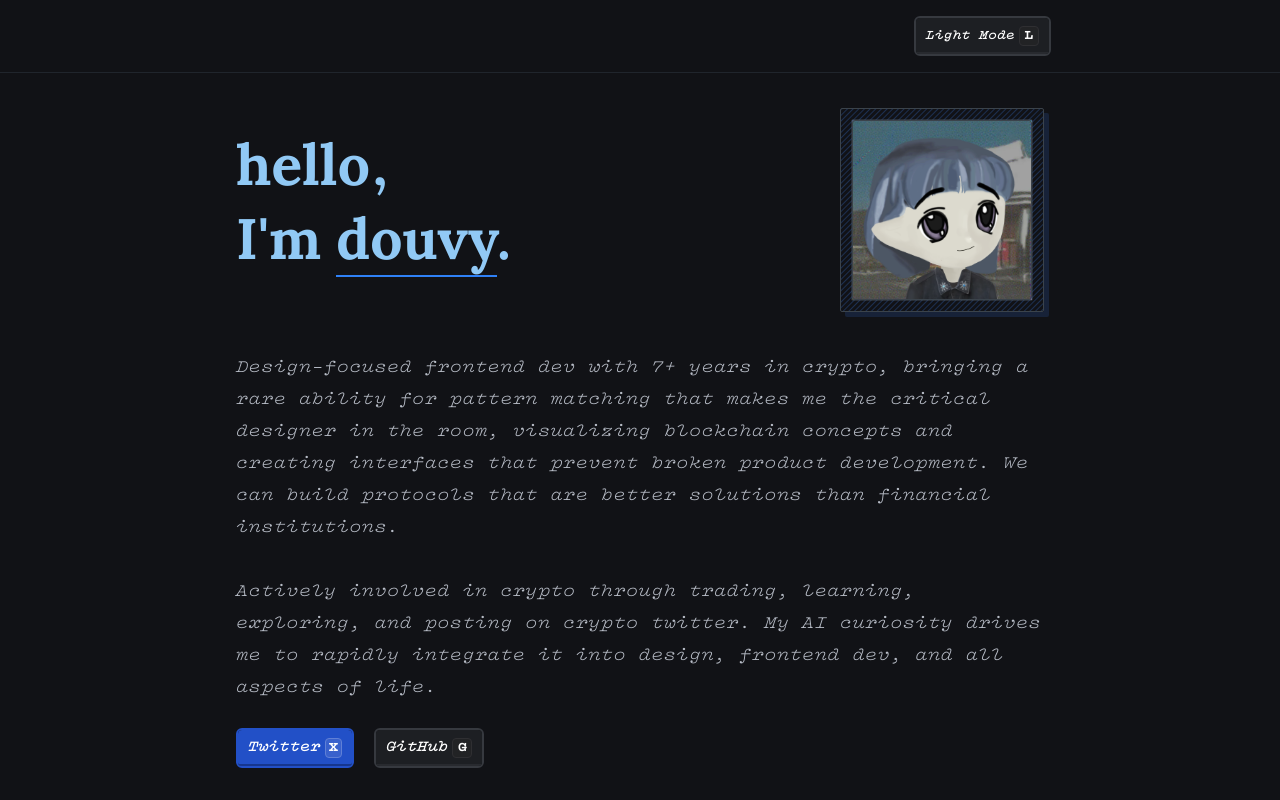
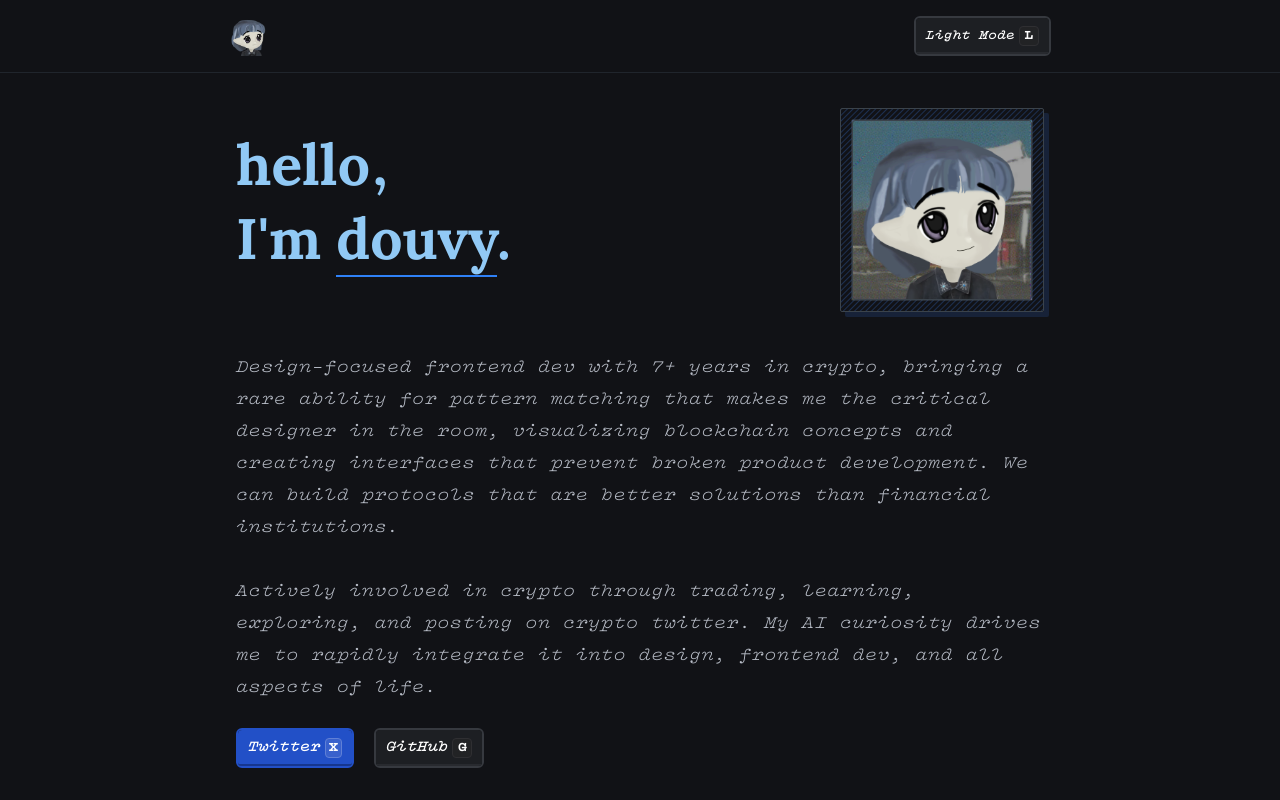
Before and after one commit to douvy/douvy, a Next.js app: page / in a window 1280 px wide. Shown: the top 800 px of the page. Built offline with nearby package versions, Linux system fonts and the light colour scheme.

Commit message:
Add animated milady to header with blinking

```diff
--- a/src/components/Header.tsx
+++ b/src/components/Header.tsx
@@ -1,8 +1,9 @@
-import React, { useEffect } from 'react';
+import React, { useEffect, useState } from 'react';
 import { useTheme } from '@/contexts/ThemeContext';
 
 export default function Header(): React.ReactElement {
   const { theme, toggleTheme } = useTheme();
+  const [isBlinking, setIsBlinking] = useState(false);
 
   useEffect(() => {
     const handleKeyDown = (event: KeyboardEvent): void => {
@@ -25,6 +26,31 @@ export default function Header(): React.ReactElement {
     };
   }, [toggleTheme]);
 
+  useEffect(() => {
+    let blinkInterval: NodeJS.Timeout;
+
+    // First blink to sync with ProfilePicture
+    const initialBlink = setTimeout(() => {
+      setIsBlinking(true);
+      setTimeout(() => {
+        setIsBlinking(false);
+
+        // Start interval AFTER first blink completes
+        blinkInterval = setInterval(() => {
+          setIsBlinking(true);
+          setTimeout(() => {
+            setIsBlinking(false);
+          }, 150);
+        }, 3500);
+      }, 150);
+    }, 2000);
+
+    return () => {
+      clearTimeout(initialBlink);
+      if (blinkInterval) clearInterval(blinkInterval);
+    };
+  }, []);
+
   return (
     <header
       className={`fixed top-0 left-0 right-0 z-50 transition-colors duration-300 ease-in-out border-b ${
@@ -35,7 +61,20 @@ export default function Header(): React.ReactElement {
     >
       <div className="flex justify-center py-4">
         <div className="w-full md:w-10/12 lg:w-8/12 px-4">
-          <div className="flex justify-end mr-[8px] sm:mr-0">
+          <div className="flex justify-between items-center mr-[8px] sm:mr-0">
+            <a
+              href="/"
+              className="flex items-center transition-opacity duration-200 ease-in-out hover:opacity-75"
+              aria-label="douvy - Home"
+            >
+              <img
+                src={isBlinking ? "/img/milady-blink.png" : "/img/milady-no-bg.png"}
+                alt="douvy logo"
+                className="h-8 w-auto sm:h-10 transition-opacity duration-75"
+                width="32"
+                height="32"
+              />
+            </a>
             <button
               onClick={toggleTheme}
               className={`inline-block relative w-auto h-8 sm:h-10 rounded-md overflow-hidden border-y-2 border-x-2 border-b-solid transition-colors duration-300 ease-in-out font-vulf ${
```
